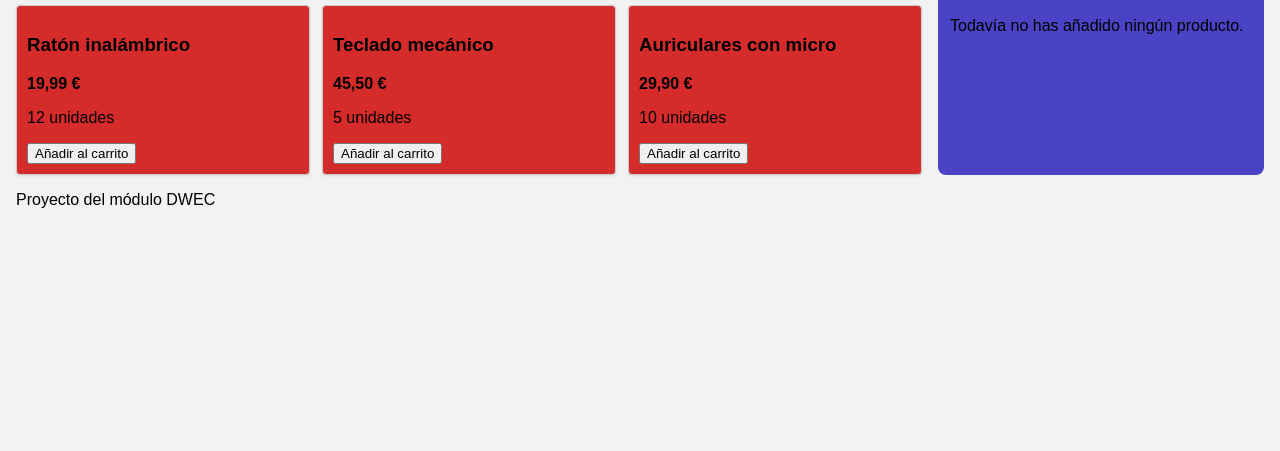
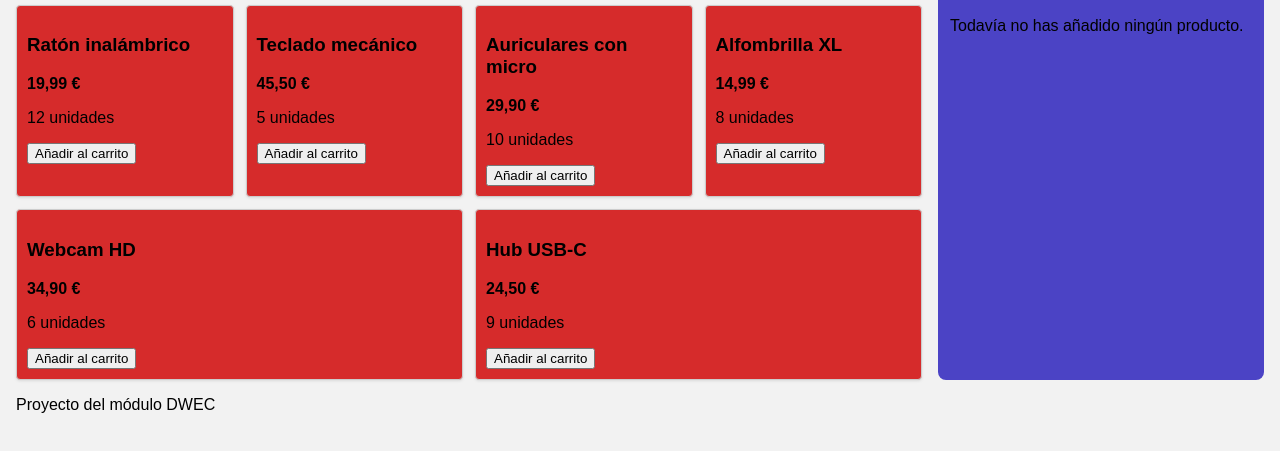
Before and after one commit to Brytoxx021/TecnoClick, a plain HTML site: page index.html in a window 1280 px wide. Shown: the part 193-644 px from the top of the page. Drawn offline with Linux system fonts and the light colour scheme.

Commit message:
Añado los cambios en el index html para agregar los tres articulos nuevos

```diff
--- a/index.html
+++ b/index.html
@@ -34,6 +34,24 @@
                     <p class="stock">10 unidades</p>
                     <button>Añadir al carrito</button>
                 </article>
+                <article class="producto">
+                    <h3>Alfombrilla XL</h3>
+                    <p class="precio">14,99 €</p>
+                    <p class="stock">8 unidades</p>
+                    <button>Añadir al carrito</button>
+                </article>
+                <article class="producto">
+                    <h3>Webcam HD</h3>
+                    <p class="precio">34,90 €</p>
+                    <p class="stock">6 unidades</p>
+                    <button>Añadir al carrito</button>
+                </article>
+                <article class="producto">
+                    <h3>Hub USB-C</h3>
+                    <p class="precio">24,50 €</p>
+                    <p class="stock">9 unidades</p>
+                    <button>Añadir al carrito</button>
+                </article>
             </div>
         </section>
 
```
